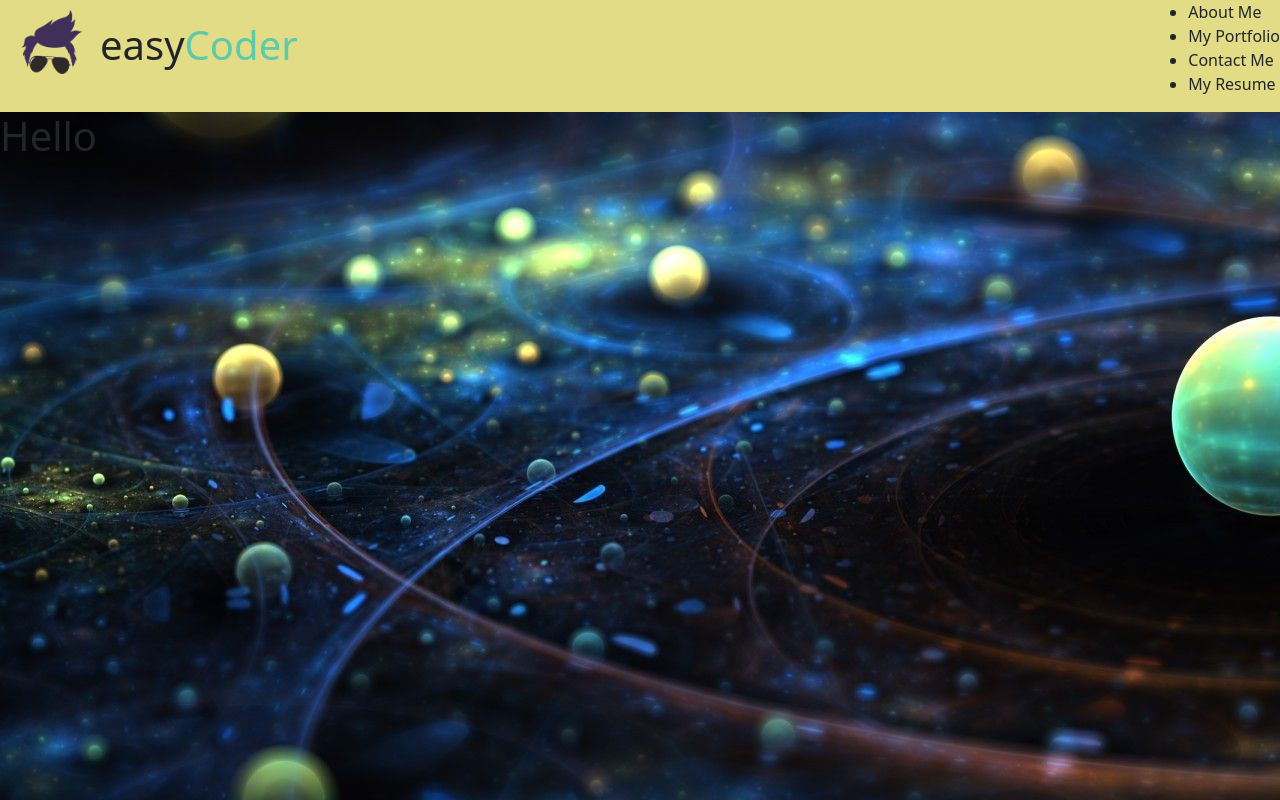
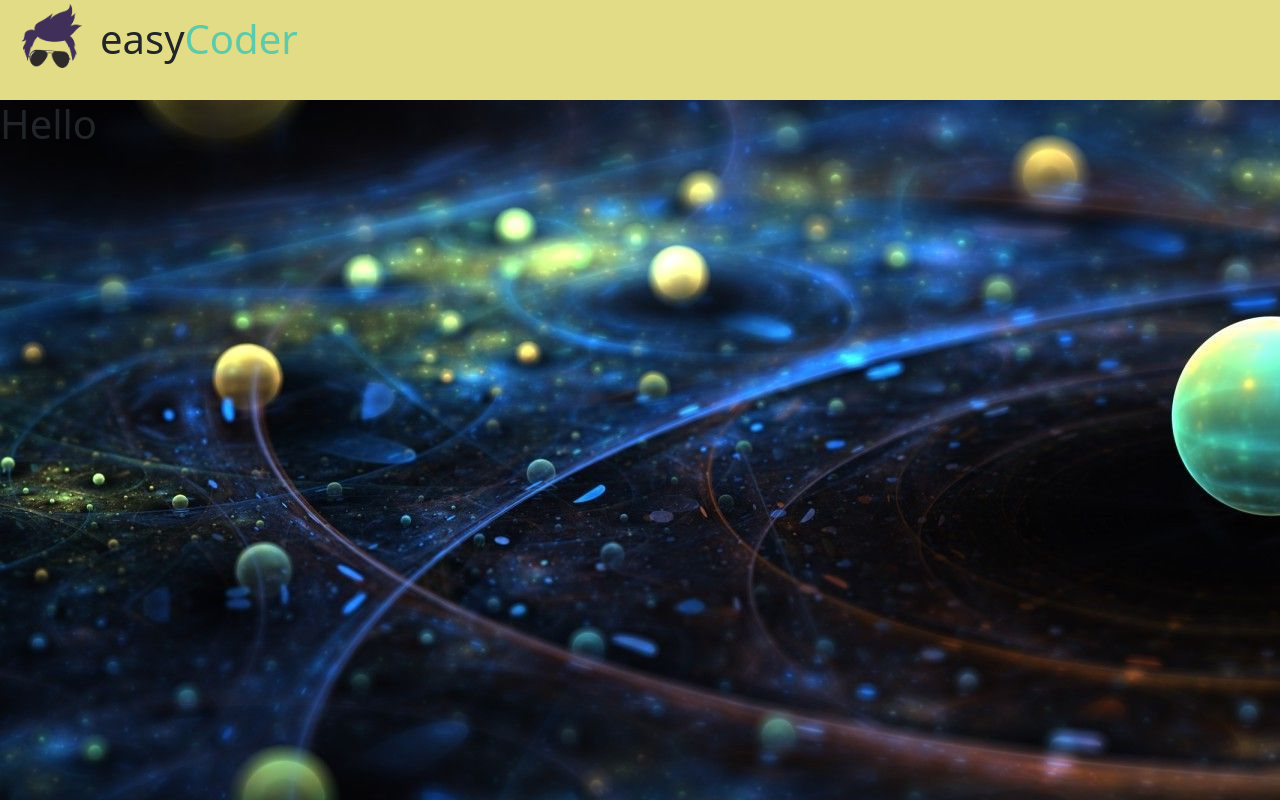
Before and after one commit to mlcundayag/devPortfolio-react, a React (Create React App) app: page / in a window 1280 px wide. Built offline with nearby package versions, Linux system fonts and the light colour scheme.

Commit message:
set up nav

```diff
--- a/src/App.js
+++ b/src/App.js
@@ -1,4 +1,4 @@
-import React from "react";
+import React, { useState } from "react";
 import Header from "./components/Header"
 import Main from "./components/Main"
 // import Footer from "./components/Footer"
--- a/src/components/Header/index.js
+++ b/src/components/Header/index.js
@@ -3,11 +3,15 @@ import logo from "../../assets/images/logo.png";
 import Nav from "../Nav";
 import "./style.css";
 
-const data = {
+function Header() {
+    const [sections] = useState([
+        {name: "About Me"},
+        {name: "Portfolio"},
+        {name: "Contact Me"},
+        {name: "My Resume"}
+      ])
 
-}
-
-function Header() {
+      const [currentSection, setCurrentSection] = useState(sections[0])
     return (
         <header className="custom-header">
             <div>
@@ -16,7 +20,7 @@ function Header() {
                 <h1 className="header">easy<span className="text-green">Coder</span></h1>
                 </a>
             </div>
-            <Nav />
+            <Nav sections={sections} setCurrentSection={setCurrentSection} currentSection={currentSection}/>
         </header>
     );
 }
--- a/src/components/Nav/index.js
+++ b/src/components/Nav/index.js
@@ -5,10 +5,7 @@ function Nav() {
     return (
     <nav>
         <ul>
-            <li>About Me</li>
-            <li>My Portfolio</li>
-            <li>Contact Me</li>
-            <li>My Resume</li>
+
         </ul>
     </nav>
     );
```
